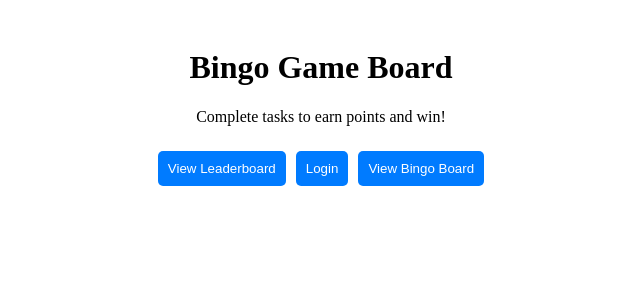
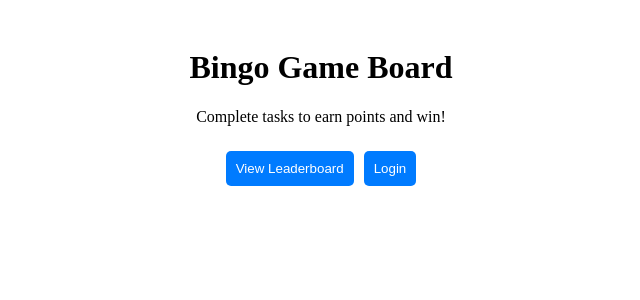
Before and after one commit to tlycody/ECM2434_v2, a React (Create React App) app in the folder bingo-frontend/: page / in a window 1280 px wide. Shown: the top 300 px of the page, without its empty margins (319-959 px from the left). Built offline with nearby package versions, Linux system fonts and the light colour scheme; no server answers.

Commit message:
Added leaderboard to profile page and removed bingo board from home page

```diff
--- a/bingo-frontend/src/components/Home.js
+++ b/bingo-frontend/src/components/Home.js
@@ -31,7 +31,6 @@ const Home = () => {
       <div className="buttons">
         <button onClick={() => navigate('/leaderboard')}>View Leaderboard</button>
         <button onClick={() => navigate('/login')}>Login</button>
-        <button onClick={() => navigate('/bingo')}>View Bingo Board</button>
       </div>
     </div>
   );
--- a/bingo-frontend/src/components/Userprofile.js
+++ b/bingo-frontend/src/components/Userprofile.js
@@ -59,9 +59,9 @@ const Profile = () => {
         )}
       </div>
 
-
       <div className="buttons">
         <button onClick={() => navigate('/bingo')}>Back to Bingo Board</button>
+        <button onClick={() => navigate('/leaderboard')}>View Leaderboard</button>
         <button
           onClick={() => {
             localStorage.removeItem('token');
```
